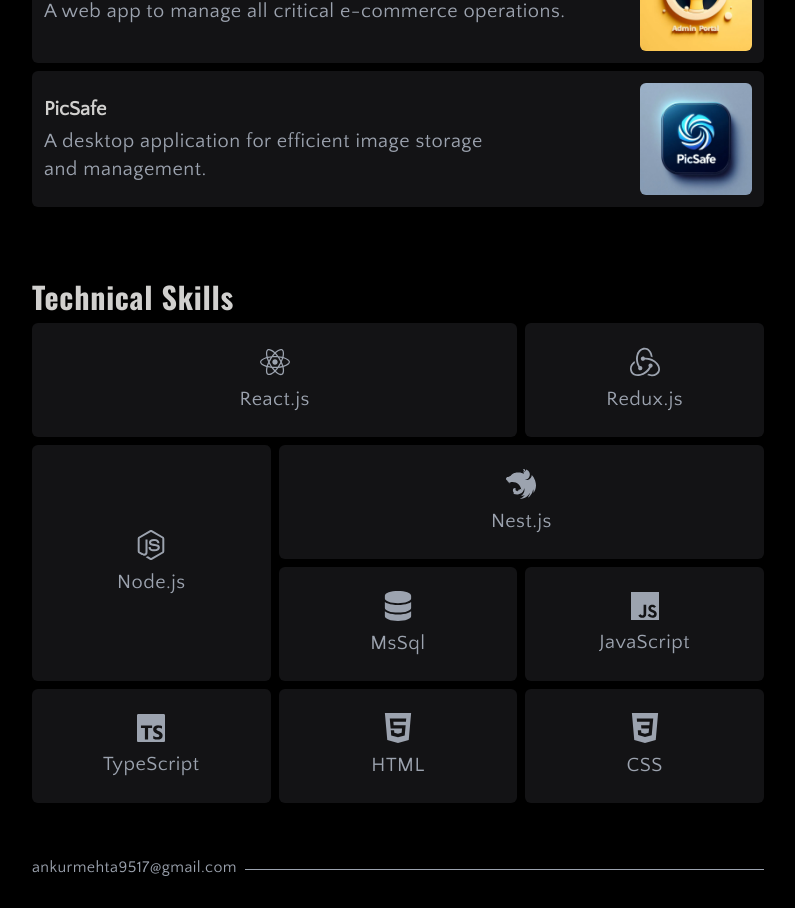
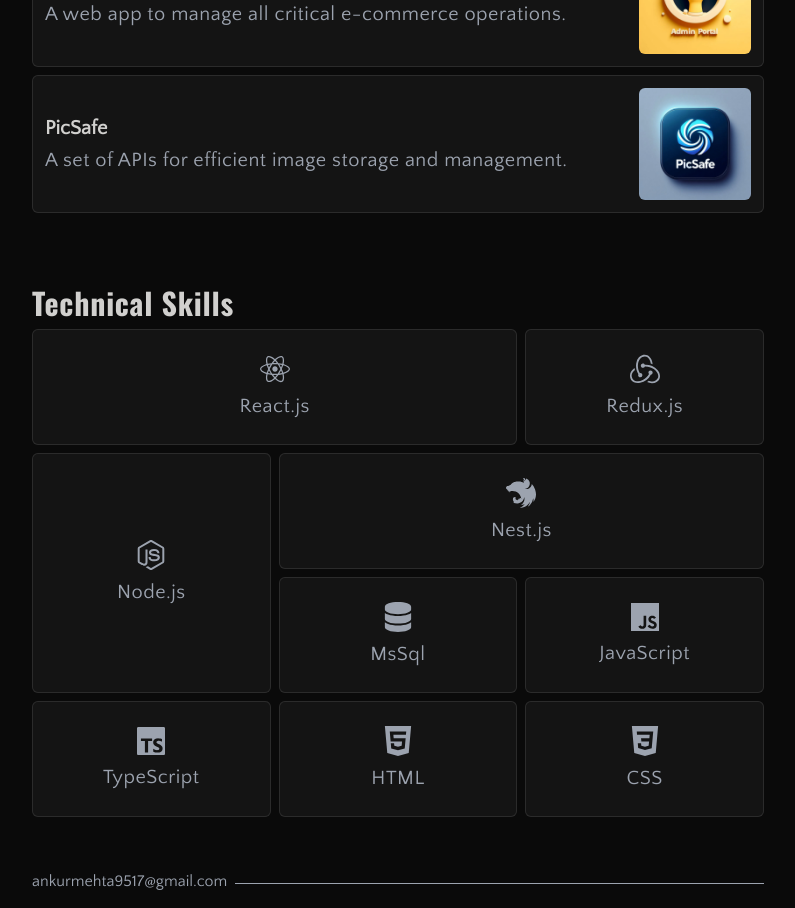
Before and after one commit to ankurmehta102/portfolio, a React (Vite) app: page / in a window 1280 px wide. Shown: the part 620-1528 px from the top of the page, without its empty margins (242-1037 px from the left). Built offline with nearby package versions, Linux system fonts and the light colour scheme.

Commit message:
theme changed

```diff
--- a/src/components/section/Footer.tsx
+++ b/src/components/section/Footer.tsx
@@ -1,14 +1,9 @@
-import Text from "../ui/Text";
-
 function Footer() {
   return (
-    <div id="footer" className=" flex w-full  justify-center  ">
-      <Text
-        liteText={true}
-        className=" w-full border-b border-grey text-left  text-sm leading-[0.1em] laptop:text-base  laptop:leading-[0.1em]"
-      >
+    <div id="footer" className=" flex w-full  justify-center text-grey  ">
+      <p className=" w-full border-b border-grey text-left  text-sm  leading-[0.1em] laptop:text-base laptop:leading-[0.1em]">
         <span className="bg-background pr-2">ankurmehta9517@gmail.com</span>
-      </Text>
+      </p>
     </div>
   );
 }
--- a/src/components/section/Skills.tsx
+++ b/src/components/section/Skills.tsx
@@ -11,7 +11,7 @@ function Skills() {
         {SkillsData.map((skill) => {
           return (
             <div
-              className={`${skill.className} flex  cursor-default flex-col items-center justify-center rounded-md bg-background-secondary py-6 text-grey`}
+              className={`${skill.className} border-border flex cursor-default flex-col items-center justify-center rounded-md border bg-background-secondary py-6 text-grey`}
             >
               {<skill.icon size={skill.iconSize} />}
               <div className=" flex items-center">
--- a/src/components/section/TaskSection.tsx
+++ b/src/components/section/TaskSection.tsx
@@ -60,11 +60,13 @@ const Feature = ({
   listStyle,
 }: TaskProps) => {
   return (
-    <div className=" bg-background-secondary space-y-4 rounded p-4">
+    <div className=" border-border space-y-4 rounded border bg-background-secondary p-4">
       {taskHeading && (
         <h1 className=" text-2xl font-bold text-white">{taskHeading}</h1>
       )}
-      <ul className={`${listStyle && "list-inside  list-disc"} space-y-3`}>
+      <ul
+        className={`${listStyle && "list-outside  list-disc pl-2"} space-y-3`}
+      >
         {taskDescription.map((listData) => (
           <Text liteText={true} className="leading-height-3">
             <li className={`text-balance`}>{listData}</li>
@@ -77,7 +79,7 @@ const Feature = ({
 
 function Task({ data: { taskHeading, taskDescription } }: TaskProps) {
   return (
-    <div className=" bg-background-secondary space-y-4 rounded p-4">
+    <div className=" border-border space-y-4 rounded border bg-background-secondary p-4">
       {" "}
       {taskHeading && (
         <h1 className=" text-2xl font-bold text-white">{taskHeading}</h1>
--- a/src/components/ui/Card.tsx
+++ b/src/components/ui/Card.tsx
@@ -24,7 +24,7 @@ function Card({ projectTitle, description, logo, path }: CardProps) {
       <div
         ref={cardRef}
         onMouseMove={handleMouseMove}
-        className={`relative mb-2  flex w-full  cursor-pointer items-center justify-between overflow-hidden rounded-md bg-background-secondary  px-3 py-3  before:absolute before:left-[var(--x)] before:top-[var(--y)] before:h-[350px]  before:w-[500px] before:translate-x-[-50%] before:translate-y-[-50%] before:bg-radial-gradient before:opacity-0 after:absolute after:inset-0.5 after:z-0 after:rounded-md after:opacity-70 after:transition before:hover:opacity-100 before:hover:transition before:hover:duration-500 after:hover:bg-background-secondary   after:hover:duration-[250ms]`}
+        className={`border-border relative mb-2 flex w-full cursor-pointer  items-center justify-between overflow-hidden rounded-md border bg-background-secondary  px-3 py-3  before:absolute before:left-[var(--x)] before:top-[var(--y)] before:h-[350px]  before:w-[500px] before:translate-x-[-50%] before:translate-y-[-50%] before:bg-radial-gradient before:opacity-0 after:absolute after:inset-0.5 after:z-0 after:rounded-md after:opacity-70 after:transition before:hover:opacity-100 before:hover:transition before:hover:duration-500 after:hover:bg-background-secondary   after:hover:duration-[250ms]`}
       >
         <TextSection projectTitle={projectTitle} description={description} />
         <LogoSection logo={logo} />
--- a/src/data.ts
+++ b/src/data.ts
@@ -104,8 +104,7 @@ export const CardDetails = [
   {
     id: 3,
     projectTitle: "PicSafe",
-    description:
-      "A desktop application for efficient image storage and management.",
+    description: "A set of APIs for efficient image storage and management.",
     logo: picSafe,
     path: "projects/image-gallery",
   },
--- a/tailwind.config.js
+++ b/tailwind.config.js
@@ -23,8 +23,10 @@ export default {
         grey: "#9CA3AF",
         white: "#d1d0ce",
         // background: "#151517",
-        background: "#000000",
-        "background-secondary": "#131315",
+        background: "#0A0A0A",
+        // "background-secondary": "#131315",
+        "background-secondary": "#171717cc",
+        border: "#FFFFFF1a",
       },
       fontSize: {
         sm: "0.875rem",
@@ -38,9 +40,11 @@ export default {
       },
       backgroundImage: {
         "radial-gradient":
-          "radial-gradient(#d1d0ce3e, transparent, transparent)",
+          "radial-gradient(rgba(83, 196, 255, 0.2), transparent, transparent)",
+        // "rg-background":
+        //   "radial-gradient(circle at top center , rgba(19, 29, 66, 0.7) , transparent 40%)",
         "rg-background":
-          "radial-gradient(circle at top center , rgba(19, 29, 66, 0.7) , transparent 40%)",
+          "radial-gradient(circle at top center, rgba(83, 196, 255, 0.2), transparent 30%)",
       },
     },
   },
```
